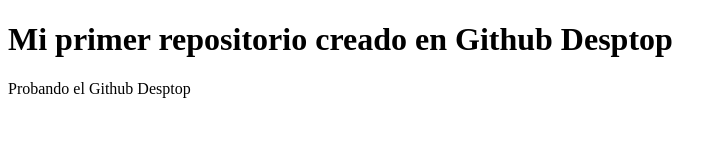
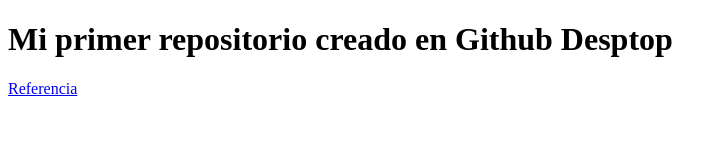
Before and after one commit to 006Julio/JsCamp-Midu, a plain HTML site: page index.html in a window 1280 px wide. Shown: the whole page, without its empty margins (0-727 px from the left). Drawn offline with Linux system fonts and the light colour scheme.

Commit message:
Eliminando parrafo

```diff
--- a/index.html
+++ b/index.html
@@ -7,8 +7,6 @@
 </head>
 <body>
     <h1>Mi primer repositorio creado en Github Desptop</h1>
-    <p>
-        Probando el Github Desptop
-    </p>
+    <a href="#">Referencia</a>
 </body>
 </html>
```
